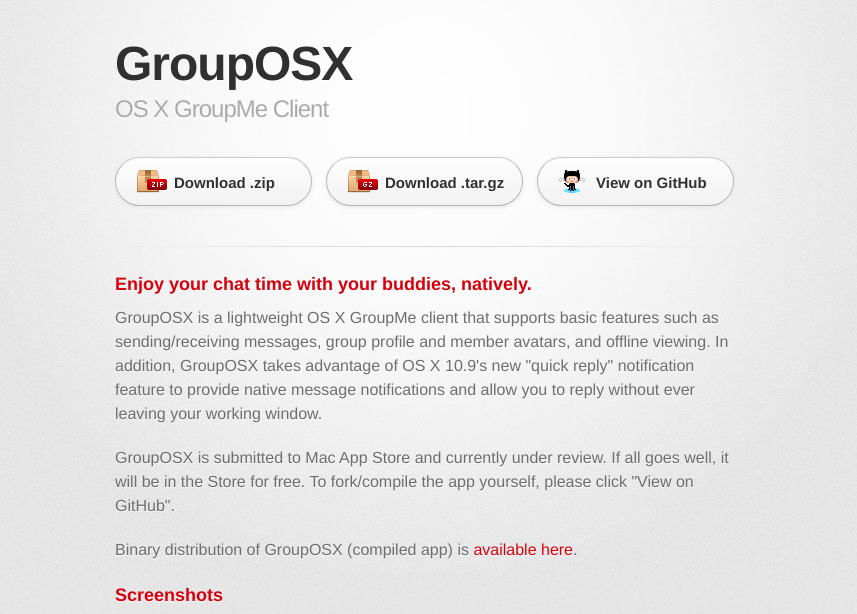
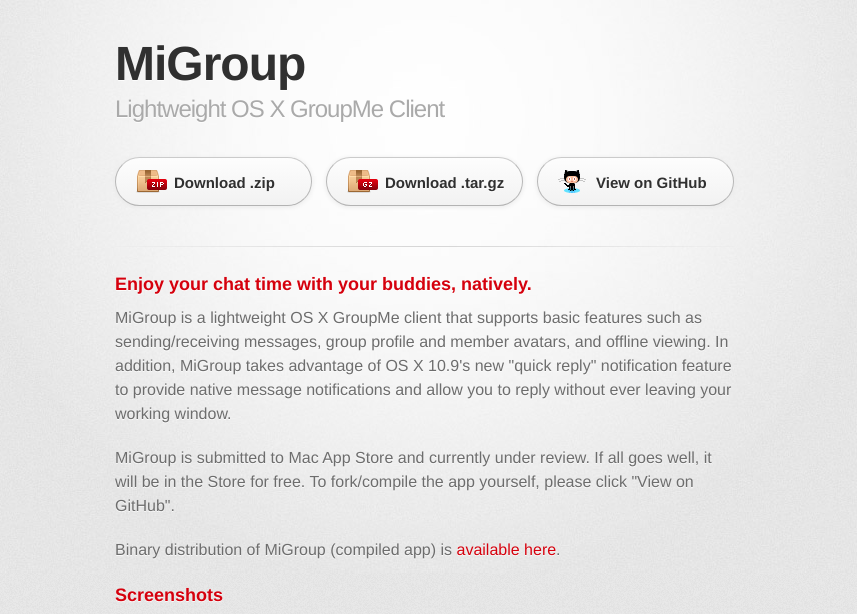
Before and after one commit to Dovizu/MiGroup, a plain HTML site: page index.html in a window 1280 px wide. Shown: the top 614 px of the page, without its empty margins (215-1072 px from the left). Drawn offline with Linux system fonts and the light colour scheme; a web font is replaced by a local one.

Commit message:
updated page to reflect app  naem change

```diff
--- a/index.html
+++ b/index.html
@@ -10,7 +10,7 @@
     <!--[if lt IE 9]>
     <script src="//html5shiv.googlecode.com/svn/trunk/html5.js"></script>
     <![endif]-->
-    <title>GroupOSX by dovizu</title>
+    <title>MiGroup by Dovizu</title>
   </head>
 
   <body>
@@ -18,8 +18,8 @@
       <div class="inner">
 
         <header>
-          <h1>GroupOSX</h1>
-          <h2>OS X GroupMe Client</h2>
+          <h1>MiGroup</h1>
+          <h2>Lightweight OS X GroupMe Client</h2>
         </header>
 
         <section id="downloads" class="clearfix">
@@ -34,11 +34,11 @@
           <h3>
 <a name="enjoy-your-chat-time-with-your-buddies-natively" class="anchor" href="#enjoy-your-chat-time-with-your-buddies-natively"><span class="octicon octicon-link"></span></a>Enjoy your chat time with your buddies, natively.</h3>
 
-<p>GroupOSX is a lightweight OS X GroupMe client that supports basic features such as sending/receiving messages, group profile and member avatars, and offline viewing. In addition, GroupOSX takes advantage of OS X 10.9's new "quick reply" notification feature to provide native message notifications and allow you to reply without ever leaving your working window.</p>
+<p>MiGroup is a lightweight OS X GroupMe client that supports basic features such as sending/receiving messages, group profile and member avatars, and offline viewing. In addition, MiGroup takes advantage of OS X 10.9's new "quick reply" notification feature to provide native message notifications and allow you to reply without ever leaving your working window.</p>
 
-<p>GroupOSX is submitted to Mac App Store and currently under review. If all goes well, it will be in the Store for free. To fork/compile the app yourself, please click "View on GitHub".</p>
+<p>MiGroup is submitted to Mac App Store and currently under review. If all goes well, it will be in the Store for free. To fork/compile the app yourself, please click "View on GitHub".</p>
 
-<p>Binary distribution of GroupOSX (compiled app) is <a href="https://www.dropbox.com/s/gh75huyd5k8j4p1/GroupOSX.zip">available here</a>.</p>
+<p>Binary distribution of MiGroup (compiled app) is <a href="https://www.dropbox.com/s/gh75huyd5k8j4p1/GroupOSX.zip">available here</a>.</p>
 
 <h3>
 <a name="screenshots" class="anchor" href="#screenshots"><span class="octicon octicon-link"></span></a>Screenshots</h3>
@@ -48,7 +48,7 @@
 <h3>
 <a name="notable-technologies" class="anchor" href="#notable-technologies"><span class="octicon octicon-link"></span></a>Notable Technologies</h3>
 
-<p>Thanks to Cocoa's powerful frameworks, and several great 3rd-party tools, GroupOSX's development was delightful. The following technologies are used in this project:</p>
+<p>Thanks to Cocoa's powerful frameworks, and several great 3rd-party tools, MiGroup's development was delightful. The following technologies are used in this project:</p>
 
 <ul>
 <li>Cocoa Bindings (and KVO)</li>
@@ -61,7 +61,7 @@ A personal Thank You goes to the developers behind these amazing frameworks/tool
 </ul><h3>
 <a name="authors-and-contributors" class="anchor" href="#authors-and-contributors"><span class="octicon octicon-link"></span></a>Authors and Contributors</h3>
 
-<p><a href="https://github.com/dovizu" class="user-mention">@dovizu</a> - Developer of GroupOSX</p>
+<p><a href="https://github.com/dovizu" class="user-mention">@dovizu</a> - Developer of MiGroup</p>
 
 <h3>
 <a name="support-or-contact" class="anchor" href="#support-or-contact"><span class="octicon octicon-link"></span></a>Support or Contact</h3>
@@ -70,7 +70,7 @@ A personal Thank You goes to the developers behind these amazing frameworks/tool
         </section>
 
         <footer>
-          GroupOSX is maintained by <a href="https://github.com/dovizu">dovizu</a><br>
+          MiGroup is maintained by <a href="https://github.com/dovizu">dovizu</a><br>
           This page was generated by <a href="http://pages.github.com">GitHub Pages</a>. Tactile theme by <a href="https://twitter.com/jasonlong">Jason Long</a>.
         </footer>
 
```
